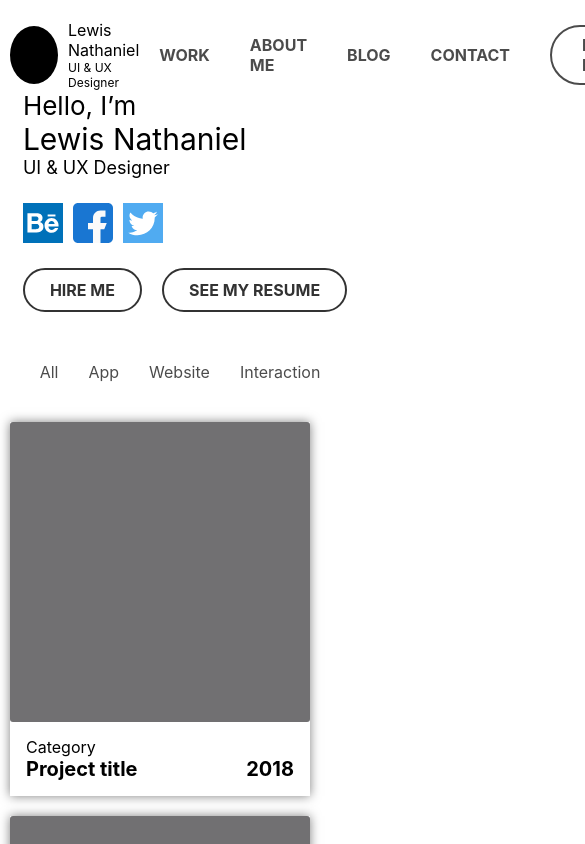
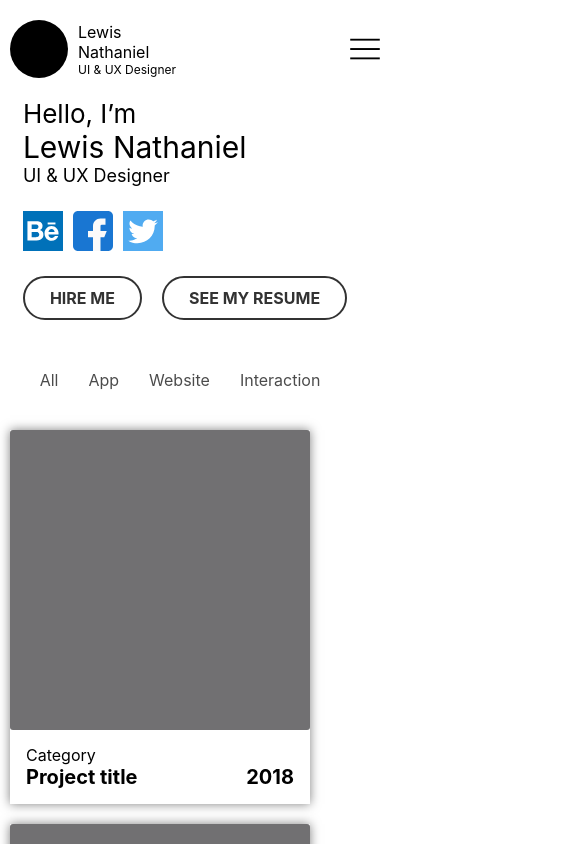
Before and after one commit to SelinIgor/Site-portfolio, a React (Create React App) app: page / in a window 390 px wide. Shown: the top 844 px of the page, 585 px wide, since content can reach past the window. Built offline with nearby package versions, Linux system fonts and the light colour scheme.

Commit message:
adaptive done

```diff
--- a/src/components/Footer/Footer.module.css
+++ b/src/components/Footer/Footer.module.css
@@ -10,11 +10,12 @@
 }
 .footer_inner{
     display: flex;
-    justify-content:space-between;
+    justify-content:center;
     align-content: center;
     align-items: center;
+    flex-direction: column;
     font-size: 14px;
-}
+    flex-wrap: nowrap;}
 .navItem{
     color: #dedede;
     margin-right: 10px;
@@ -26,3 +27,6 @@
     padding: 0;
     opacity: 1;
 }
+p{
+    margin: 0px 10px;
+}
--- a/src/components/Header/Header.jsx
+++ b/src/components/Header/Header.jsx
@@ -1,6 +1,7 @@
 import React from "react";
 import s from "./Header.module.css";
 import { NavLink } from 'react-router-dom';
+import menu from './../../img/menu/menu.png'
 const Header = (props)=>{
     return( <div className="App">
         <header className={s.header}>
@@ -23,6 +24,9 @@ const Header = (props)=>{
                     <NavLink to={"/hireMe"} className={s.navItem}>Hire me</NavLink>
 
                 </nav>
+                    <div className={s.burger}>
+                       <img className={s.burgerIcon} src={menu}/>
+                    </div>
                 </div>
             </div>
         </header>
--- a/src/components/Header/Header.module.css
+++ b/src/components/Header/Header.module.css
@@ -27,6 +27,7 @@
 }
 .header{
 margin-top: 20px;
+    margin-bottom: 20px;
 }
 .header__inner{
     display: flex;
@@ -40,6 +41,9 @@ margin-top: 20px;
     justify-content: flex-start;
     align-content: center;
     align-items: center;
+}
+.burger{
+    display: none;
 }
 .navItem{
     margin-right: 40px;
@@ -65,3 +69,18 @@ margin-top: 20px;
     border-radius: 40px;
     padding: 8px 30px;
 }
+@media (max-width: 750px) {
+    .navigation{
+        display: none;
+    }
+    .burger{
+        display: block;
+        width: 30px;
+        height: 30px;
+        margin-right: 10px;
+    }
+    .burgerIcon{
+        width: 100%;
+
+    }
+}
--- a/src/components/Posts/Posts.module.css
+++ b/src/components/Posts/Posts.module.css
@@ -1,11 +1,10 @@
 .container{
     max-width: 1170px;
     width: 100%;
-    margin: 120px auto 0px;
+    margin: 170px auto 0px;
 
 }
 .titles{
-    width: 600px;
     margin-left: auto;
     margin-right:auto;
     text-align: center;
@@ -25,8 +24,9 @@
 }
 .projectItem{
     width: 30%;
-    margin-right: 30px;
-    margin-bottom: 30px;
+  margin: 30px auto;
+    min-height: 300px;
+    min-width: 300px;
 }
 .projectImage{
     background-color: #717072;
--- a/src/components/Testemonials/Testemonials.jsx
+++ b/src/components/Testemonials/Testemonials.jsx
@@ -2,7 +2,7 @@ import React from "react";
 import s from './Testemonials.module.css'
 const Testemonials = () =>{
     return(<div>
-        <div>
+        <div className={s.testemon}>
         <div className={s.container}>
             <div className={s.text}>
                 Lorem ipsum dolor sit amet, consectetur
--- a/src/components/Testemonials/Testemonials.module.css
+++ b/src/components/Testemonials/Testemonials.module.css
@@ -1,9 +1,12 @@
-.container{
-    width: 100%;
-    margin: 50px auto 140px;
+.testemon{
     background-image: url("../../img/recomendBg.png");
     background-repeat: no-repeat;
     background-position: center;
+    background-size: cover;
+}
+.container{
+    width: 100%;
+    max-width: 1170px;
     position: relative;
     display: flex;
     justify-content: center;
@@ -13,10 +16,11 @@
 
 }
 .text{
-    margin: 0 auto;
-    padding: 30px 0;
-    max-width: 700px;
+    text-align: center;
+    margin: 20px 0px;
+    padding: 20px;
     color: #999798;
+
 }
 .person {
     position: absolute;
@@ -39,8 +43,9 @@
 p:first-child{
    font-weight: 700;
 }
-@media (max-width: 720px) {
+
+@media (max-width: 420px) {
     .person{
-        top:120px;
+          top:210px;
     }
 }
```
Also changed, not shown: src/img/menu/menu.png (added), src/img/menu/menu.svg (added).
